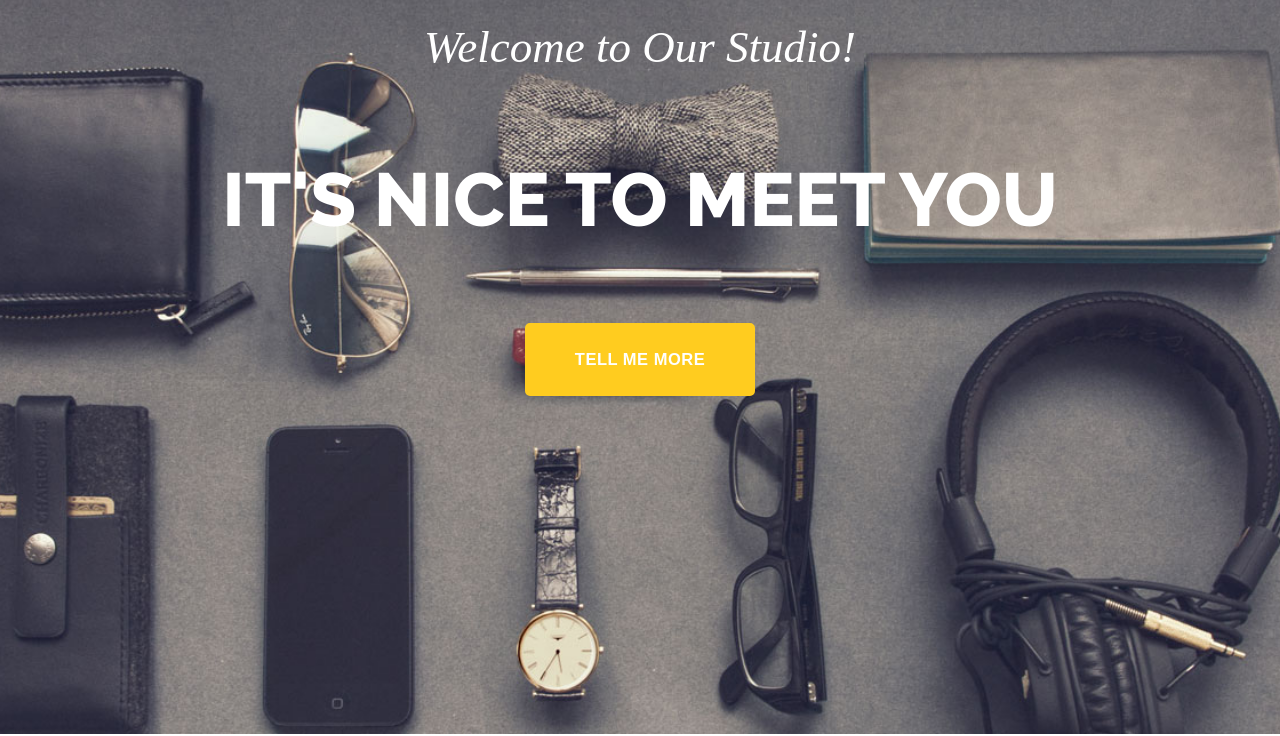
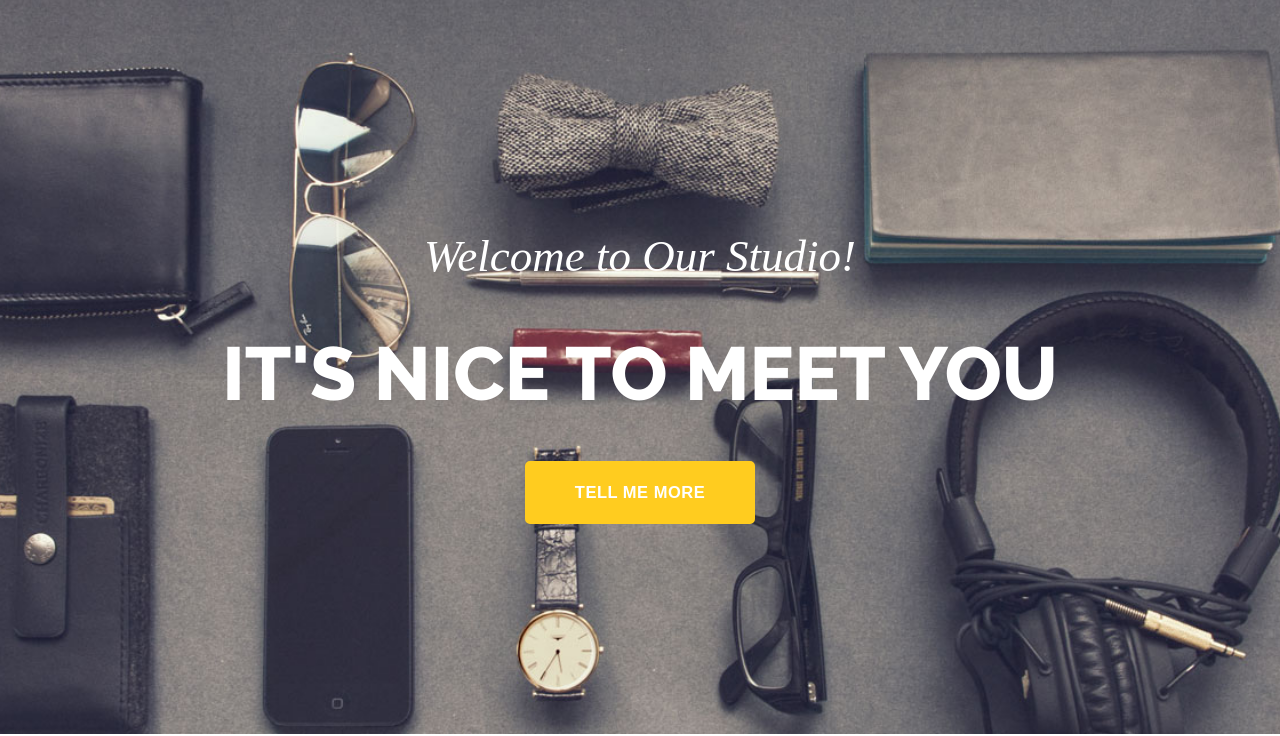
Before and after one commit to gombroo/zad-4.6, a website: page index.html in a window 1280 px wide. Shown: the part 66-802 px from the top of the page. Drawn offline with Linux system fonts and the light colour scheme; a web font is replaced by a local one.

Commit message:
Change header css styling with flex

```diff
--- a/index.html
+++ b/index.html
@@ -29,9 +29,11 @@
           </div>
         </nav>
         <div class="hero-inner">
-          <h1 class="page-title">Welcome to Our Studio!</h1>
-          <h2 class="page-subtitle">It's nice to meet you</h2>
-          <button class="btn">Tell me more</button>
+            <div class="hero-column">
+                <h1 class="page-title">Welcome to Our Studio!</h1>
+                <h2 class="page-subtitle">It's nice to meet you</h2>
+                <button class="btn">Tell me more</button>
+            </div>
         </div>
       </div>
     </header>
--- a/sass/style.scss
+++ b/sass/style.scss
@@ -47,7 +47,7 @@ section {
     margin: 24px auto 0 auto;
     cursor: pointer;
     border: 2px solid $color-three;
-    padding: 25px;
+    padding: 20px;
     border-radius: 5px;
     background-color: $color-three;
     font-weight: $font-semibold;
@@ -64,10 +64,29 @@ section {
     }
 }
 
+.page-title {
+    color: $color-two;
+    font-style: italic;
+    font-family: $font-subtitle;
+    font-weight: $font-regular;
+    font-size: 3em;
+    line-height: 1;
+}
+
+.page-subtitle {
+    text-transform: uppercase;
+    font-size: 5em;
+    font-weight: $font-bold;
+    line-height: 1;
+    color: $color-two;
+    margin: 0.35em;
+}
+
 /* Navigation */
 
 .navigation {
     padding: 10px 20px;
+    max-height: 60px;
 
     .navigation-wrapper {
         display: flex;
@@ -122,21 +141,13 @@ section {
         align-items: center;
         flex-direction: column;
 
-    .page-title {
-      color: $color-two;
-      font-style: italic;
-      font-family: $font-subtitle;
-      font-weight: $font-regular;
-      font-size: 3em;
-      line-height: 1;
-    }
+        .hero-column {
+            height: calc(100vh - 60px);
+            display: flex;
+            align-items: center;
+            flex-direction: column;
+            justify-content: center;
 
-    .page-subtitle {
-      text-transform: uppercase;
-      font-size: 5em;
-      font-weight: $font-bold;
-      line-height: 1;
-      color: $color-two;
         }
   }
 }
```
Also changed, not shown: css/style.css, 1 other file. Lines whose indentation alone changed are shown as unchanged.
